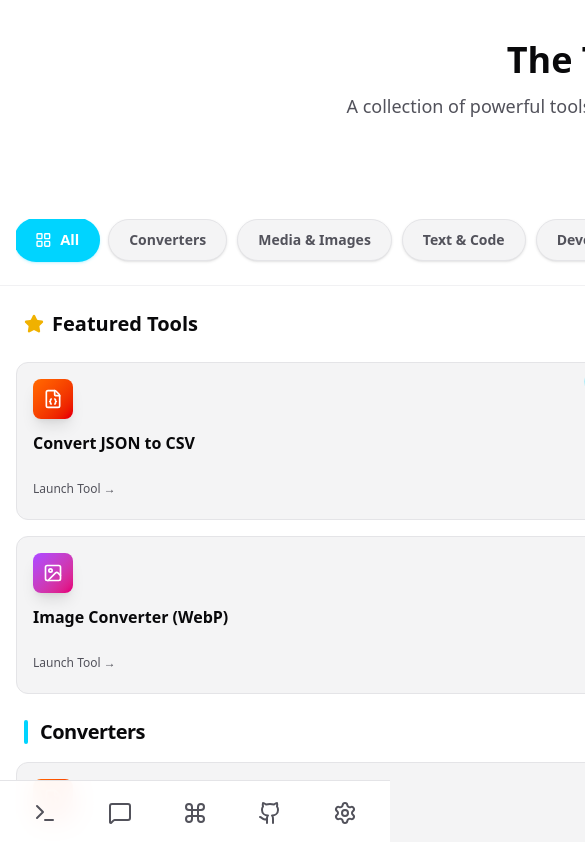
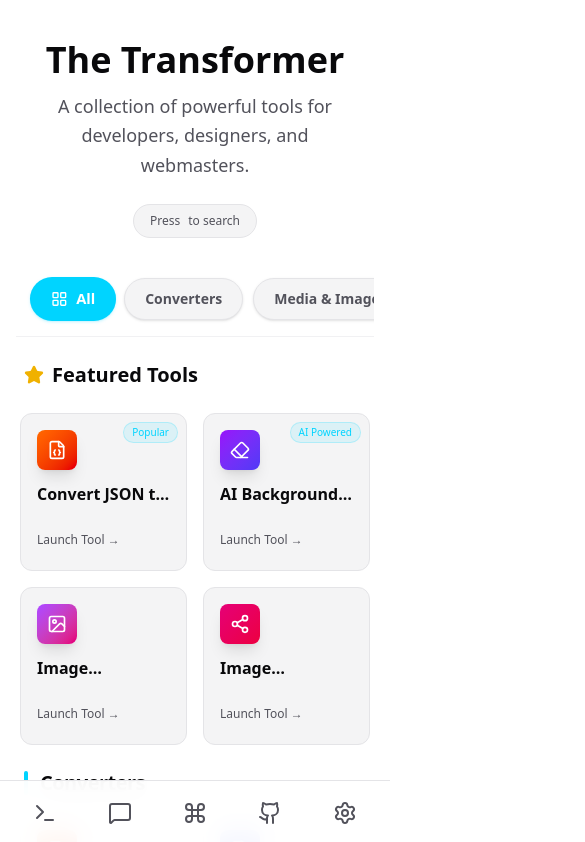
Before and after one commit to BilalisTheBack/transformer, a React (Vite) app: page / in a window 390 px wide. Shown: the top 842 px of the page, 585 px wide, since content can reach past the window. Built offline with nearby package versions, Linux system fonts and the light colour scheme.

Commit message:
fix(mobile): strictly enforce width and overflow limits to resolve layout shift

```diff
--- a/src/components/Layout.tsx
+++ b/src/components/Layout.tsx
@@ -33,7 +33,7 @@ export default function Layout() {
   }, []);
 
   return (
-    <div className="min-h-screen bg-app-bg text-app-text flex font-sans transition-colors duration-200">
+    <div className="min-h-screen bg-app-bg text-app-text flex font-sans transition-colors duration-200 overflow-x-hidden">
       {/* Desktop Sidebar */}
       <aside className="hidden md:flex w-16 flex-col items-center py-6 border-r border-app-border bg-app-nav/80 backdrop-blur-md fixed h-full z-40 transition-colors duration-200">
         <button
@@ -145,8 +145,8 @@ export default function Layout() {
         </button>
       </nav>
       {/* Main Content */}
-      <main className="flex-1 md:ml-16 flex flex-col min-h-screen relative bg-app-bg">
-        <div className="flex-1 p-4 md:p-8">
+      <main className="flex-1 md:ml-16 flex flex-col min-h-screen relative bg-app-bg w-full max-w-full overflow-x-hidden">
+        <div className="flex-1 p-4 md:p-8 w-full max-w-full overflow-x-hidden">
           <Outlet />
         </div>
       </main>
--- a/src/features/home/Home.tsx
+++ b/src/features/home/Home.tsx
@@ -74,14 +74,14 @@ export default function Home() {
   }, [recentTools, sections, activeCategory]);
 
   return (
-    <div className="max-w-7xl mx-auto space-y-6 md:space-y-12 pb-24 animate-in fade-in duration-500">
+    <div className="w-full max-w-7xl mx-auto space-y-6 md:space-y-12 pb-24 relative overflow-x-hidden">
       {/* Hero Section */}
-      <div className="text-center space-y-6 md:space-y-8 pt-6 md:pt-12">
-        <div className="space-y-2 md:space-y-4">
-          <h1 className="text-4xl md:text-7xl font-bold gradient-text-optimized pb-1 md:pb-2">
+      <div className="w-full text-center space-y-6 md:space-y-8 pt-6 md:pt-12 px-4">
+        <div className="space-y-2 md:space-y-4 w-full">
+          <h1 className="text-4xl md:text-7xl font-bold gradient-text-optimized pb-1 md:pb-2 break-words w-full">
             The Transformer
           </h1>
-          <p className="text-lg md:text-xl text-app-text-sub max-w-2xl mx-auto leading-relaxed px-4">
+          <p className="text-lg md:text-xl text-app-text-sub max-w-2xl mx-auto leading-relaxed break-words w-full">
             {t("home.subtitle")}
           </p>
         </div>
@@ -104,9 +104,9 @@ export default function Home() {
       </div>
 
       {/* Category Quick Scroller */}
-      <div className="sticky top-0 z-30 -mx-4 md:mx-0 px-4 md:px-0 bg-app-bg/80 backdrop-blur-xl py-4 border-b border-app-border/50 md:border-none md:relative md:bg-transparent">
-        <div className="flex overflow-x-auto no-scrollbar mask-fade-right">
-          <div className="flex gap-2.5 pb-2">
+      <div className="sticky top-0 z-30 w-full left-0 right-0 bg-app-bg/80 backdrop-blur-xl md:bg-transparent md:backdrop-blur-none border-b border-app-border/50 md:border-none md:relative">
+        <div className="flex overflow-x-auto no-scrollbar scroll-smooth px-4 md:px-0 w-full">
+          <div className="flex gap-2.5 py-4 md:py-0">
             <button
               onClick={() => setActiveCategory(null)}
               className={`whitespace-nowrap px-5 py-2.5 rounded-full text-sm font-semibold transition-all shadow-sm flex items-center gap-2 ${
@@ -178,7 +178,7 @@ export default function Home() {
               )}
             </h2>
           </div>
-          <div className="grid grid-cols-2 sm:grid-cols-2 lg:grid-cols-4 xl:grid-cols-5 gap-3 md:gap-4">
+          <div className="grid grid-cols-2 sm:grid-cols-2 lg:grid-cols-4 xl:grid-cols-5 gap-3 md:gap-4 px-1">
             {filteredFavorites.map((tool) => (
               <Link
                 key={tool.id}
@@ -235,7 +235,7 @@ export default function Home() {
               {t("clear")}
             </button>
           </div>
-          <div className="grid grid-cols-2 sm:grid-cols-2 lg:grid-cols-4 xl:grid-cols-5 gap-3 md:gap-4">
+          <div className="grid grid-cols-2 sm:grid-cols-2 lg:grid-cols-4 xl:grid-cols-5 gap-3 md:gap-4 px-1">
             {filteredRecent
               .slice(0, 10) // Limit to 10
               .map((tool) => (
@@ -288,7 +288,7 @@ export default function Home() {
           <Star className="w-5 h-5 text-yellow-500 fill-yellow-500" />
           {t("featured_tools")}
         </h2>
-        <div className="grid grid-cols-2 sm:grid-cols-2 lg:grid-cols-4 gap-4 md:gap-6">
+        <div className="grid grid-cols-2 sm:grid-cols-2 lg:grid-cols-4 gap-4 md:gap-6 px-1">
           {[
             {
               id: "json-csv",
@@ -385,8 +385,8 @@ export default function Home() {
               <div
                 className={
                   viewMode === "grid"
-                    ? "grid grid-cols-2 sm:grid-cols-2 lg:grid-cols-3 xl:grid-cols-4 gap-4 md:gap-6"
-                    : "flex flex-col gap-2"
+                    ? "grid grid-cols-2 sm:grid-cols-2 lg:grid-cols-3 xl:grid-cols-4 gap-4 md:gap-6 px-1"
+                    : "flex flex-col gap-2 px-1"
                 }
               >
                 {section.tools.map((tool) => (
--- a/src/index.css
+++ b/src/index.css
@@ -38,6 +38,16 @@
   --color-primary-hover: #00bcd4;
   --nav-bg: #09090b;
   --divider: #27272a;
+}
+
+html,
+body {
+  margin: 0;
+  padding: 0;
+  width: 100%;
+  max-width: 100vw;
+  overflow-x: hidden;
+  position: relative;
 }
 
 body {
```
